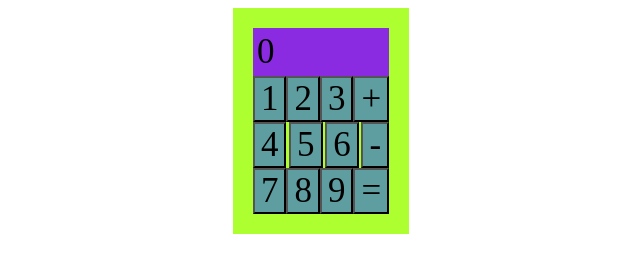
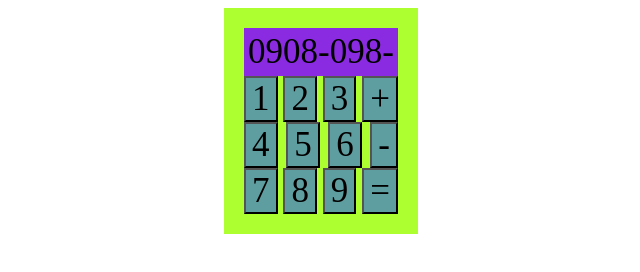
Before and after one commit to dolmatovgeorgij/calculator, a plain HTML site: page index.html in a window 1280 px wide. Shown: the whole page, without its empty margins (319-959 px from the left). Drawn offline with Linux system fonts and the light colour scheme.

Commit message:
изменил цвет и исправил экран

```diff
--- a/index.html
+++ b/index.html
@@ -11,7 +11,7 @@
 
 <body>
   <main class="wrapper">
-    <div class="screen">0</div>
+    <div class="screen">0908-098-</div>
     <div class="wrapper-clava-calc">
 
       <div class="line-clava">
```
